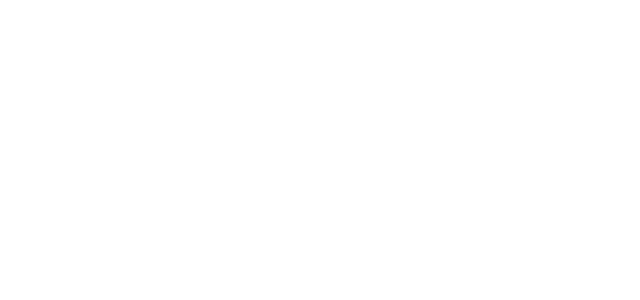
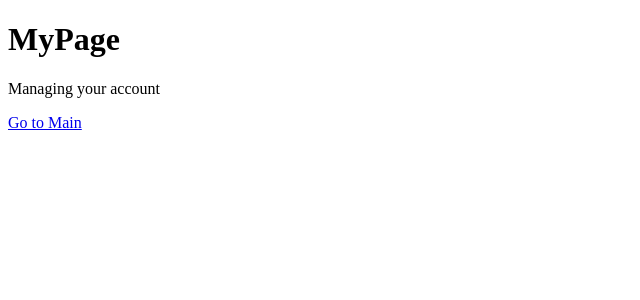
Before and after one commit to Jayking0215/nv_project, a Vue app in the folder frontend/: page /myPage in a window 1280 px wide. Shown: the top 300 px of the page, without its empty margins (0-640 px from the left). Built offline with nearby package versions, Linux system fonts and the light colour scheme.

Commit message:
MyPage컨포넌트 추가

```diff
--- a/frontend/src/router/index.js
+++ b/frontend/src/router/index.js
@@ -5,6 +5,8 @@
 import AboutPage from '../views/About.vue';
 import ContactPage from '../views/Contact.vue';
 import ChatPage from '../views/Chat.vue';
+import MyPage from '../views/MyPage.vue';
+
 
 Vue.use(VueRouter);
 
@@ -33,6 +35,11 @@
     path: '/chat',
     name: 'Chat',
     component: ChatPage
+  },
+  {
+    path: '/myPage',
+    name: 'MyPage',
+    component: MyPage
   }
 ];
 
--- /dev/null
+++ b/frontend/src/views/MyPage.vue
@@ -0,0 +1,14 @@
+<!-- frontend/src/views/MyPage.vue -->
+<template>
+  <div>
+    <h1>MyPage</h1>
+    <p>Managing your account</p>
+    <router-link to="/">Go to Main</router-link>
+  </div>
+</template>
+
+<script>
+export default {
+  name: "MyPage",
+};
+</script>
```
